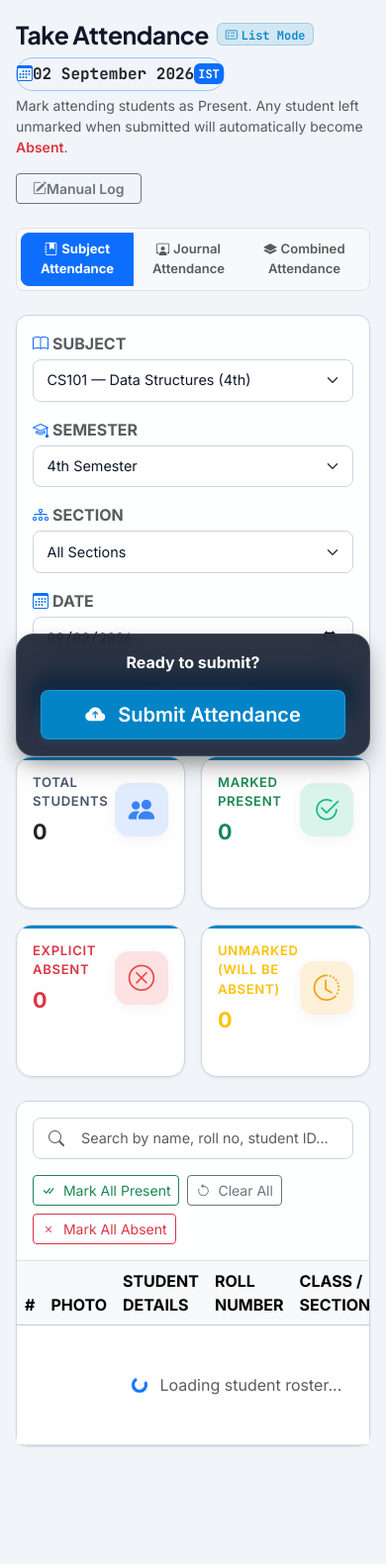
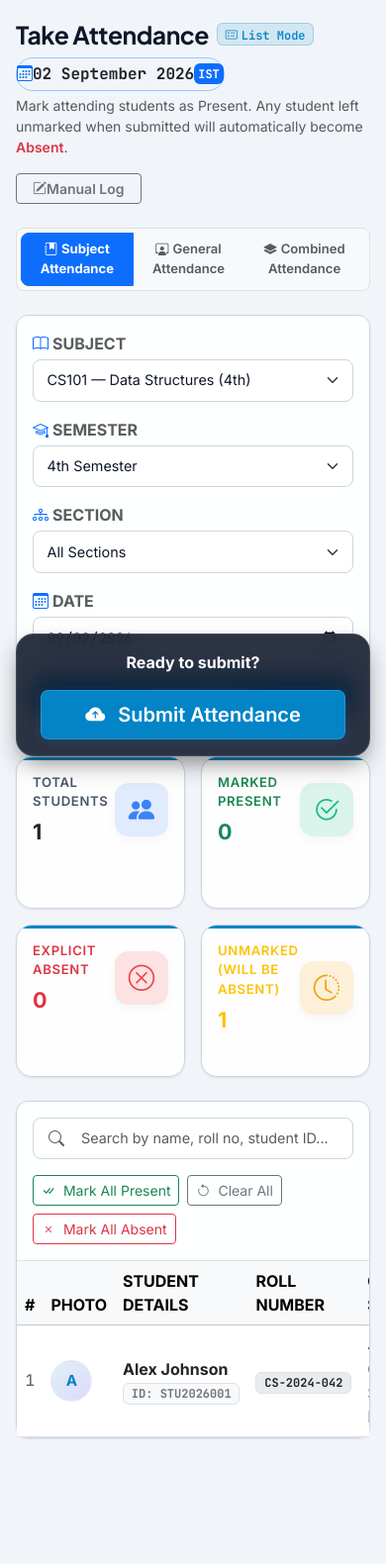
Before and after one commit to iamanaypatel/qr-attendance-erp, a Flask app: page /attendance/take in a window 390 px wide. Shown: the part 64-1644 px from the top of the page at 99% size. Run offline with Flask 3, Linux system fonts and the light colour scheme; a user stored in the database is signed in; some libraries are stand-ins or nearby versions.

Commit message:
Fix Take Attendance mode switching and student loading

```diff
--- a/app/api/routes.py
+++ b/app/api/routes.py
@@ -731,6 +731,24 @@ def teacher_subjects():
         'coordinator_assignments': coordinator_list
     })
 
+def normalize_attendance_type(raw_type, subject_id=None):
+    """
+    Standardize attendance mode string across all endpoints and tab selectors.
+    Normalizes 'GENERAL', 'JOURNAL', 'General Attendance', 'Journal Attendance' -> 'GENERAL'.
+    'COMBINED', 'Combined Attendance' -> 'COMBINED'.
+    'SUBJECT', 'Subject Attendance' -> 'SUBJECT'.
+    """
+    if not raw_type or not str(raw_type).strip():
+        return 'SUBJECT' if subject_id else 'GENERAL'
+    s = str(raw_type).strip().upper()
+    if 'COMBIN' in s:
+        return 'COMBINED'
+    if 'GEN' in s or 'JOURNAL' in s:
+        return 'GENERAL'
+    if 'SUB' in s:
+        return 'SUBJECT'
+    return 'SUBJECT' if subject_id else 'GENERAL'
+
 def _fetch_authorized_roster(subject_id=None, semester=None, section=None, attendance_type='SUBJECT'):
     """
     Authoritative student roster query with strict teacher authorization, semester filtering,
@@ -742,9 +760,7 @@ def _fetch_authorized_roster(subject_id=None, semester=None, section=None, atten
     if not (current_user.is_teacher or current_user.is_admin):
         return None, ('Unauthorized: Only faculty and administrators can access student rosters.', 403)
 
-    att_type = (attendance_type or '').strip().upper()
-    if att_type not in ('SUBJECT', 'GENERAL', 'COMBINED'):
-        att_type = 'SUBJECT' if subject_id else 'GENERAL'
+    att_type = normalize_attendance_type(attendance_type, subject_id)
 
     # Security check: Teacher subject assignment or coordinator assignment
     if current_user.is_teacher:
@@ -752,7 +768,7 @@ def _fetch_authorized_roster(subject_id=None, semester=None, section=None, atten
         if not teacher:
             return None, ('Teacher profile not found.', 404)
 
-        if att_type in ('SUBJECT', 'COMBINED') or subject_id:
+        if att_type in ('SUBJECT', 'COMBINED'):
             if not subject_id:
                 return None, ('Subject ID is required for Subject Attendance.', 400)
             if not teacher.is_assigned_to_subject(subject_id):
@@ -780,6 +796,7 @@ def _fetch_authorized_roster(subject_id=None, semester=None, section=None, atten
                 Student.semester.ilike(f"{d}th%"),
                 Student.semester == d,
                 Student.semester.ilike(f"{d} %"),
+                Student.semester.ilike(f"%{d}%"),
                 Student.semester == sem_clean
             ))
         else:
@@ -790,7 +807,7 @@ def _fetch_authorized_roster(subject_id=None, semester=None, section=None, atten
         query = query.filter(Student.section.ilike(str(section).strip()))
 
     # Filter Department & Course
-    if subject_id:
+    if att_type in ('SUBJECT', 'COMBINED') and subject_id:
         sub_obj = db.session.get(Subject, subject_id) if hasattr(db.session, 'get') else Subject.query.get(subject_id)
         dept_id = None
         course_val = None
@@ -829,10 +846,17 @@ def _fetch_authorized_roster(subject_id=None, semester=None, section=None, atten
                 course_matches = query.filter(Student.course.ilike(f"%{coord.course.strip()}%"))
                 if course_matches.count() > 0:
                     query = course_matches
-        elif current_user.teacher_profile.department_id:
-            dept_matches = query.filter(Student.department_id == current_user.teacher_profile.department_id)
-            if dept_matches.count() > 0:
-                query = dept_matches
+        else:
+            assigned_dept_ids = set()
+            if current_user.teacher_profile.department_id:
+                assigned_dept_ids.add(current_user.teacher_profile.department_id)
+            for asgn in current_user.teacher_profile.get_active_assignments():
+                if asgn.department_id:
+                    assigned_dept_ids.add(asgn.department_id)
+            if assigned_dept_ids:
+                dept_matches = query.filter(Student.department_id.in_(assigned_dept_ids))
+                if dept_matches.count() > 0:
+                    query = dept_matches
 
     query = query.order_by(Student.roll_number.asc(), Student.full_name.asc())
     candidates = query.all()
@@ -857,9 +881,8 @@ def teacher_students():
     subject_id = request.args.get('subject_id', type=int)
     semester = request.args.get('semester', '').strip()
     section = request.args.get('section', '').strip()
-    att_type = (request.args.get('attendance_type') or request.args.get('type') or '').strip().upper()
-    if not att_type:
-        att_type = 'SUBJECT' if subject_id else 'GENERAL'
+    raw_type = request.args.get('attendance_type') or request.args.get('type')
+    att_type = normalize_attendance_type(raw_type, subject_id)
 
     date_str = request.args.get('date', '').strip()
     if date_str:
@@ -967,9 +990,8 @@ def mark_bulk_attendance():
 
     semester = (data.get('semester') or '').strip()
     section = (data.get('section') or '').strip()
-    att_type = (data.get('attendance_type') or '').strip().upper()
-    if not att_type:
-        att_type = 'SUBJECT' if subject_id else 'GENERAL'
+    raw_type = data.get('attendance_type') or data.get('type')
+    att_type = normalize_attendance_type(raw_type, subject_id)
 
     date_str = (data.get('date') or '').strip()
     if date_str:
--- a/app/auth/routes.py
+++ b/app/auth/routes.py
@@ -1,4 +1,4 @@
-from flask import render_template, redirect, url_for, flash, request
+from flask import render_template, redirect, url_for, flash, request, jsonify
 from flask_login import login_user, logout_user, login_required, current_user
 from urllib.parse import urlparse
 from sqlalchemy import func
--- a/app/templates/attendance/take_attendance.html
+++ b/app/templates/attendance/take_attendance.html
@@ -104,18 +104,31 @@
     </div>
   </div>
 
-  <!-- Attendance Mode Selector (Subject vs Journal vs Combined) -->
+  <!-- Attendance Mode Selector (Subject vs General vs Combined) -->
   <div class="mb-4">
     <div class="btn-group p-1 bg-body-tertiary rounded-3 border" role="group" id="attendanceModeGroup">
       <button type="button" class="btn btn-sm {% if attendance_type == 'SUBJECT' %}btn-primary fw-bold shadow-xs{% else %}btn-ghost text-muted{% endif %} mode-pill-btn" id="btnModeSubject" data-mode="SUBJECT" onclick="setAttendanceMode('SUBJECT')">
         <i class="bi bi-journal-bookmark-fill me-1"></i>Subject Attendance
       </button>
       <button type="button" class="btn btn-sm {% if attendance_type == 'GENERAL' %}btn-primary fw-bold shadow-xs{% else %}btn-ghost text-muted{% endif %} mode-pill-btn" id="btnModeGeneral" data-mode="GENERAL" onclick="setAttendanceMode('GENERAL')">
-        <i class="bi bi-person-workspace me-1"></i>Journal Attendance
+        <i class="bi bi-person-workspace me-1"></i>General Attendance
       </button>
       <button type="button" class="btn btn-sm {% if attendance_type == 'COMBINED' %}btn-primary fw-bold shadow-xs{% else %}btn-ghost text-muted{% endif %} mode-pill-btn" id="btnModeCombined" data-mode="COMBINED" onclick="setAttendanceMode('COMBINED')">
         <i class="bi bi-layers-fill me-1"></i>Combined Attendance
       </button>
+    </div>
+  </div>
+
+  <!-- General Mode Banner -->
+  <div id="generalModeBanner" class="mb-3" style="display: {% if attendance_type == 'GENERAL' %}block{% else %}none{% endif %};">
+    <div class="p-3 rounded-3 border bg-warning-subtle border-warning-subtle shadow-xs">
+      <div class="d-flex align-items-center gap-2">
+        <i class="bi bi-person-workspace text-warning fs-4"></i>
+        <div>
+          <div class="fw-bold text-dark fs-7">GENERAL ATTENDANCE MODE</div>
+          <div class="small text-muted">Recording daily general / campus attendance for students of the selected semester and section. No subject assignment is required.</div>
+        </div>
+      </div>
     </div>
   </div>
 
@@ -126,7 +139,7 @@
         <i class="bi bi-layers-fill text-info fs-4"></i>
         <div>
           <div class="fw-bold text-dark fs-7">COMBINED ATTENDANCE MODE</div>
-          <div class="small text-muted">Submitting marks both <strong>Subject-wise</strong> and <strong>Journal Daily</strong> attendance for this class roster in one atomic transaction.</div>
+          <div class="small text-muted">Submitting marks both <strong>Subject-wise</strong> and <strong>General Daily</strong> attendance for this class roster in one atomic transaction.</div>
         </div>
       </div>
     </div>
@@ -137,7 +150,7 @@
     <div class="row g-3 align-items-end">
 
       <!-- Subject Selection (Visible in SUBJECT or COMBINED mode) -->
-      <div class="col-md-3" id="subjectCol">
+      <div class="col-md-3" id="subjectCol" style="display: {% if attendance_type == 'GENERAL' %}none{% else %}block{% endif %};">
         <label class="form-label extra-small text-uppercase fw-bold text-muted mb-1">
           <i class="bi bi-book me-1 text-primary"></i>Subject
         </label>
@@ -312,7 +325,7 @@
           <tr>
             <td colspan="6" class="text-center py-5 text-muted">
               <div class="spinner-border spinner-border-sm text-primary me-2" role="status"></div>
-              Loading student roster...
+              Loading students...
             </td>
           </tr>
         </tbody>
@@ -323,13 +336,13 @@
     <div id="emptyRosterState" class="text-center py-5 text-muted" style="display: none;">
       <i class="bi bi-people fs-1 d-block mb-2 opacity-50"></i>
       <h5>No Students Found</h5>
-      <p class="small text-muted mb-3" id="emptyRosterReason">No active students match the selected semester and class criteria.</p>
+      <p class="small text-muted mb-3" id="emptyRosterReason">No students found for the selected semester/class.</p>
       <div class="d-flex justify-content-center gap-2">
         <button type="button" class="btn btn-sm btn-outline-primary px-3" onclick="setSemesterAndReload('All')">
           <i class="bi bi-funnel-fill me-1"></i> Show All Semesters
         </button>
         <button type="button" class="btn btn-sm btn-outline-secondary px-3" onclick="loadStudentRoster()">
-          <i class="bi bi-arrow-clockwise me-1"></i> Reload
+          <i class="bi bi-arrow-clockwise me-1"></i> Retry
         </button>
       </div>
     </div>
@@ -419,21 +432,33 @@
 
 {% endblock %}
 
-{% block extra_js %}
+{% block scripts %}
 <script>
   let currentRoster = [];
   let studentStatusMap = {}; // student_id -> 'Present' | 'Absent' | null
-  let currentMode = '{{ attendance_type or "SUBJECT" }}';
+  let activeRosterController = null;
+
+  function normalizeMode(mode) {
+    if (!mode) return 'SUBJECT';
+    const upper = String(mode).trim().toUpperCase();
+    if (upper.includes('COMBIN')) return 'COMBINED';
+    if (upper.includes('GEN') || upper.includes('JOURNAL')) return 'GENERAL';
+    return 'SUBJECT';
+  }
+
+  let currentMode = normalizeMode('{{ attendance_type or "SUBJECT" }}');
 
   function setAttendanceMode(mode) {
-    currentMode = mode;
+    const normMode = normalizeMode(mode);
+    currentMode = normMode;
+
     const group = document.getElementById('attendanceModeGroup');
     if (group) {
       group.querySelectorAll('.mode-pill-btn').forEach(btn => {
         btn.classList.remove('btn-primary', 'fw-bold', 'shadow-xs');
         btn.classList.add('btn-ghost', 'text-muted');
       });
-      const activeBtn = group.querySelector(`[data-mode="${mode}"]`);
+      const activeBtn = group.querySelector(`[data-mode="${normMode}"]`);
       if (activeBtn) {
         activeBtn.classList.remove('btn-ghost', 'text-muted');
         activeBtn.classList.add('btn-primary', 'fw-bold', 'shadow-xs');
@@ -442,16 +467,20 @@
 
     const subCol = document.getElementById('subjectCol');
     const combBanner = document.getElementById('combinedModeBanner');
+    const genBanner = document.getElementById('generalModeBanner');
 
-    if (mode === 'GENERAL') {
+    if (normMode === 'GENERAL') {
       if (subCol) subCol.style.display = 'none';
       if (combBanner) combBanner.style.display = 'none';
-    } else if (mode === 'COMBINED') {
+      if (genBanner) genBanner.style.display = 'block';
+    } else if (normMode === 'COMBINED') {
       if (subCol) subCol.style.display = 'block';
       if (combBanner) combBanner.style.display = 'block';
-    } else {
+      if (genBanner) genBanner.style.display = 'none';
+    } else { // SUBJECT
       if (subCol) subCol.style.display = 'block';
       if (combBanner) combBanner.style.display = 'none';
+      if (genBanner) genBanner.style.display = 'none';
     }
 
     loadStudentRoster();
@@ -513,6 +542,20 @@
   }
 
   async function loadStudentRoster() {
+    if (activeRosterController) {
+      activeRosterController.abort();
+      activeRosterController = null;
+    }
+    activeRosterController = new AbortController();
+    const currentController = activeRosterController;
+    const timeoutId = setTimeout(() => currentController.abort(), 20000);
+
+    const loadBtn = document.getElementById('btnLoadStudents');
+    if (loadBtn) {
+      loadBtn.disabled = true;
+      loadBtn.innerHTML = '<span class="spinner-border spinner-border-sm me-1" role="status" aria-hidden="true"></span> Loading...';
+    }
+
     const subInput = getSubjectInput();
     const semInput = document.getElementById('semesterInput');
     const secInput = document.getElementById('sectionInput');
@@ -530,6 +573,11 @@
     if (emptyState) emptyState.style.display = 'none';
 
     if (currentMode !== 'GENERAL' && !subjectId) {
+      clearTimeout(timeoutId);
+      if (loadBtn) {
+        loadBtn.disabled = false;
+        loadBtn.innerHTML = '<i class="bi bi-arrow-clockwise me-1"></i> Load Students';
+      }
       tbody.innerHTML = `
         <tr>
           <td colspan="6" class="text-center py-5">
@@ -548,13 +596,10 @@
       <tr>
         <td colspan="6" class="text-center py-5 text-muted">
           <div class="spinner-border spinner-border-sm text-primary me-2" role="status"></div>
-          Loading student roster...
+          Loading students...
         </td>
       </tr>
     `;
-
-    const controller = new AbortController();
-    const timeoutId = setTimeout(() => controller.abort(), 25000);
 
     try {
       const queryParams = new URLSearchParams({
@@ -570,7 +615,7 @@
       }
 
       const res = await fetch(`/api/teacher/students?${queryParams.toString()}`, {
-        signal: controller.signal
+        signal: currentController.signal
       });
       clearTimeout(timeoutId);
 
@@ -586,10 +631,11 @@
           <tr>
             <td colspan="6" class="text-center py-4">
               <div class="text-danger mb-2">
-                <i class="bi bi-shield-x me-1"></i> ${data.message || 'Unable to load student roster.'}
+                <i class="bi bi-shield-x me-1"></i> Unable to load students. Please try again.
               </div>
+              <p class="small text-muted mb-3">${data && data.message ? data.message : 'Error loading student roster.'}</p>
               <button type="button" class="btn btn-sm btn-outline-primary" onclick="loadStudentRoster()">
-                <i class="bi bi-arrow-clockwise me-1"></i> Try Again
+                <i class="bi bi-arrow-clockwise me-1"></i> Retry
               </button>
             </td>
           </tr>
@@ -618,16 +664,19 @@
 
     } catch (err) {
       clearTimeout(timeoutId);
+      if (err.name === 'AbortError') {
+        // superseded by a subsequent request; do not overwrite UI
+        return;
+      }
       console.error('Failed to load roster:', err);
-      const isTimeout = err.name === 'AbortError';
       tbody.innerHTML = `
         <tr>
           <td colspan="6" class="text-center py-5">
             <div class="text-danger mb-2">
-              <i class="bi ${isTimeout ? 'bi-hourglass-split' : 'bi-wifi-off'} fs-3 d-block mb-1"></i>
-              ${isTimeout ? 'Request timed out waiting for server.' : (err.message || 'Network error loading student roster.')}
+              <i class="bi bi-wifi-off fs-3 d-block mb-1"></i>
+              Unable to load students. Please try again.
             </div>
-            <p class="small text-muted mb-3">Please check your connection or server status and retry.</p>
+            <p class="small text-muted mb-3">${err.message || 'Network error loading student roster.'}</p>
             <button type="button" class="btn btn-sm btn-primary px-3" onclick="loadStudentRoster()">
               <i class="bi bi-arrow-clockwise me-1"></i> Retry
             </button>
@@ -636,6 +685,11 @@
       `;
       currentRoster = [];
       updateCounters();
+    } finally {
+      if (loadBtn) {
+        loadBtn.disabled = false;
+        loadBtn.innerHTML = '<i class="bi bi-arrow-clockwise me-1"></i> Load Students';
+      }
     }
   }
 
@@ -648,6 +702,8 @@
     if (!students || students.length === 0) {
       if (table) table.style.display = 'none';
       if (emptyState) emptyState.style.display = 'block';
+      const reasonEl = document.getElementById('emptyRosterReason');
+      if (reasonEl) reasonEl.textContent = 'No students found for the selected semester/class.';
       return;
     }
     if (table) table.style.display = '';
@@ -671,7 +727,7 @@
         <td>${avatarHtml}</td>
         <td>
           <div class="fw-bold text-body">${s.full_name}</div>
-          <div class="extra-small text-muted font-mono">${s.student_id}</div>
+          <div class="extra-small text-muted font-mono"><span class="badge bg-body-tertiary text-secondary border font-mono">ID: ${s.student_id}</span></div>
         </td>
         <td>
           <span class="badge bg-body-secondary text-body border font-mono">${s.roll_number || 'N/A'}</span>
@@ -681,21 +737,26 @@
           <div class="extra-small text-muted">${s.department_name || s.course || ''}</div>
         </td>
         <td class="text-center">
-          <button type="button" class="btn btn-sm btn-present-toggle ${isPresent ? 'is-present' : 'is-unmarked'}" id="btn-toggle-${s.id}" onclick="toggleStudentAttendance(${s.id})">
-            ${isPresent ? '<i class="bi bi-check2-circle me-1"></i> Present' : '<i class="bi bi-circle me-1"></i> Unmarked'}
-          </button>
+          <div class="btn-group btn-group-sm" role="group" aria-label="Mark Attendance">
+            <button type="button" class="btn btn-sm ${isPresent ? 'btn-success fw-bold text-white shadow-xs' : 'btn-outline-success'} px-2.5 py-1" id="btn-present-${s.id}" onclick="setStudentStatus(${s.id}, 'Present')" title="Mark Present">
+              <i class="bi bi-check-lg me-1"></i>Present
+            </button>
+            <button type="button" class="btn btn-sm ${isAbsent ? 'btn-danger fw-bold text-white shadow-xs' : 'btn-outline-danger'} px-2.5 py-1" id="btn-absent-${s.id}" onclick="setStudentStatus(${s.id}, 'Absent')" title="Mark Absent">
+              <i class="bi bi-x-lg me-1"></i>Absent
+            </button>
+          </div>
         </td>
       `;
       tbody.appendChild(tr);
     });
   }
 
-  function toggleStudentAttendance(studentId) {
+  function setStudentStatus(studentId, targetStatus) {
     const current = studentStatusMap[studentId];
-    if (current === 'Present') {
-      studentStatusMap[studentId] = null; // Toggle back to unmarked
+    if (current === targetStatus) {
+      studentStatusMap[studentId] = null; // Unmark on second click
     } else {
-      studentStatusMap[studentId] = 'Present';
+      studentStatusMap[studentId] = targetStatus;
     }
     updateRowVisuals(studentId);
     updateCounters();
@@ -703,8 +764,9 @@
 
   function updateRowVisuals(studentId) {
     const tr = document.getElementById(`row-student-${studentId}`);
-    const btn = document.getElementById(`btn-toggle-${studentId}`);
-    if (!tr || !btn) return;
+    const btnPres = document.getElementById(`btn-present-${studentId}`);
+    const btnAbs = document.getElementById(`btn-absent-${studentId}`);
+    if (!tr) return;
 
     const status = studentStatusMap[studentId];
     const isPresent = status === 'Present';
@@ -712,15 +774,11 @@
 
     tr.className = `student-row ${isPresent ? 'marked-present' : (isAbsent ? 'marked-absent' : '')}`;
 
-    if (isPresent) {
-      btn.className = 'btn btn-sm btn-present-toggle is-present';
-      btn.innerHTML = '<i class="bi bi-check2-circle me-1"></i> Present';
-    } else if (isAbsent) {
-      btn.className = 'btn btn-sm btn-present-toggle text-danger border-danger';
-      btn.innerHTML = '<i class="bi bi-x-circle me-1"></i> Absent';
-    } else {
-      btn.className = 'btn btn-sm btn-present-toggle is-unmarked';
-      btn.innerHTML = '<i class="bi bi-circle me-1"></i> Unmarked';
+    if (btnPres) {
+      btnPres.className = `btn btn-sm px-2.5 py-1 ${isPresent ? 'btn-success fw-bold text-white shadow-xs' : 'btn-outline-success'}`;
+    }
+    if (btnAbs) {
+      btnAbs.className = `btn btn-sm px-2.5 py-1 ${isAbsent ? 'btn-danger fw-bold text-white shadow-xs' : 'btn-outline-danger'}`;
     }
   }
 
@@ -819,7 +877,7 @@
 
     const dateVal = dateInput && dateInput.value ? dateInput.value : '';
     document.getElementById('modalAttType').textContent = currentMode;
-    document.getElementById('modalSubjectName').textContent = currentMode === 'GENERAL' ? 'Journal Daily Attendance' : subName;
+    document.getElementById('modalSubjectName').textContent = currentMode === 'GENERAL' ? 'General Daily Attendance' : subName;
     document.getElementById('modalClassContext').textContent = `${semInput ? semInput.value : ''} • Section ${secInput ? secInput.value : 'All'}`;
     if (dateVal) {
       document.getElementById('modalDateText').textContent = dateVal;
--- a/app/templates/base.html
+++ b/app/templates/base.html
@@ -358,5 +358,6 @@
   </script>
 
   {% block scripts %}{% endblock %}
+  {% block extra_js %}{% endblock %}
 </body>
 </html>
```
Also changed, not shown: 1 other file.
